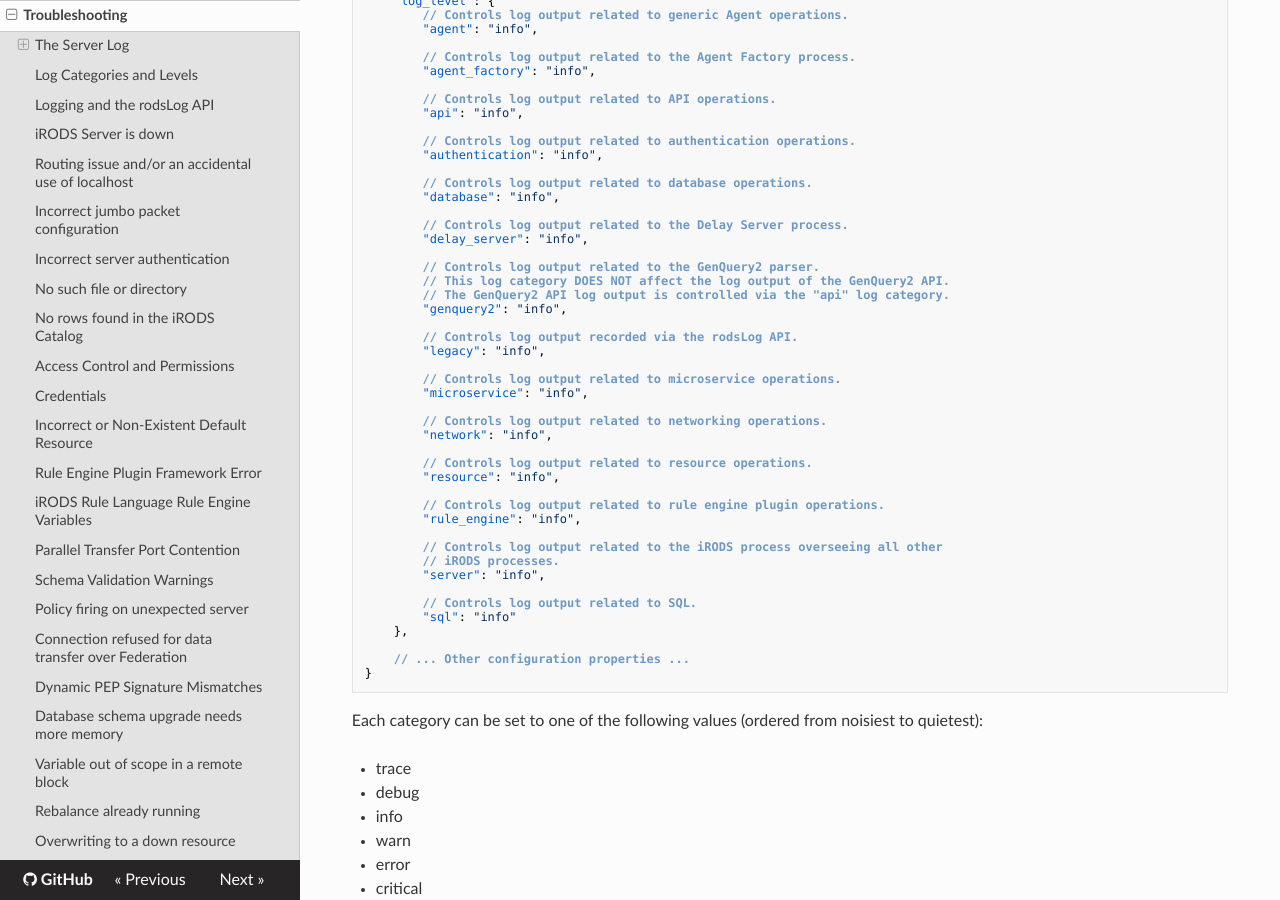
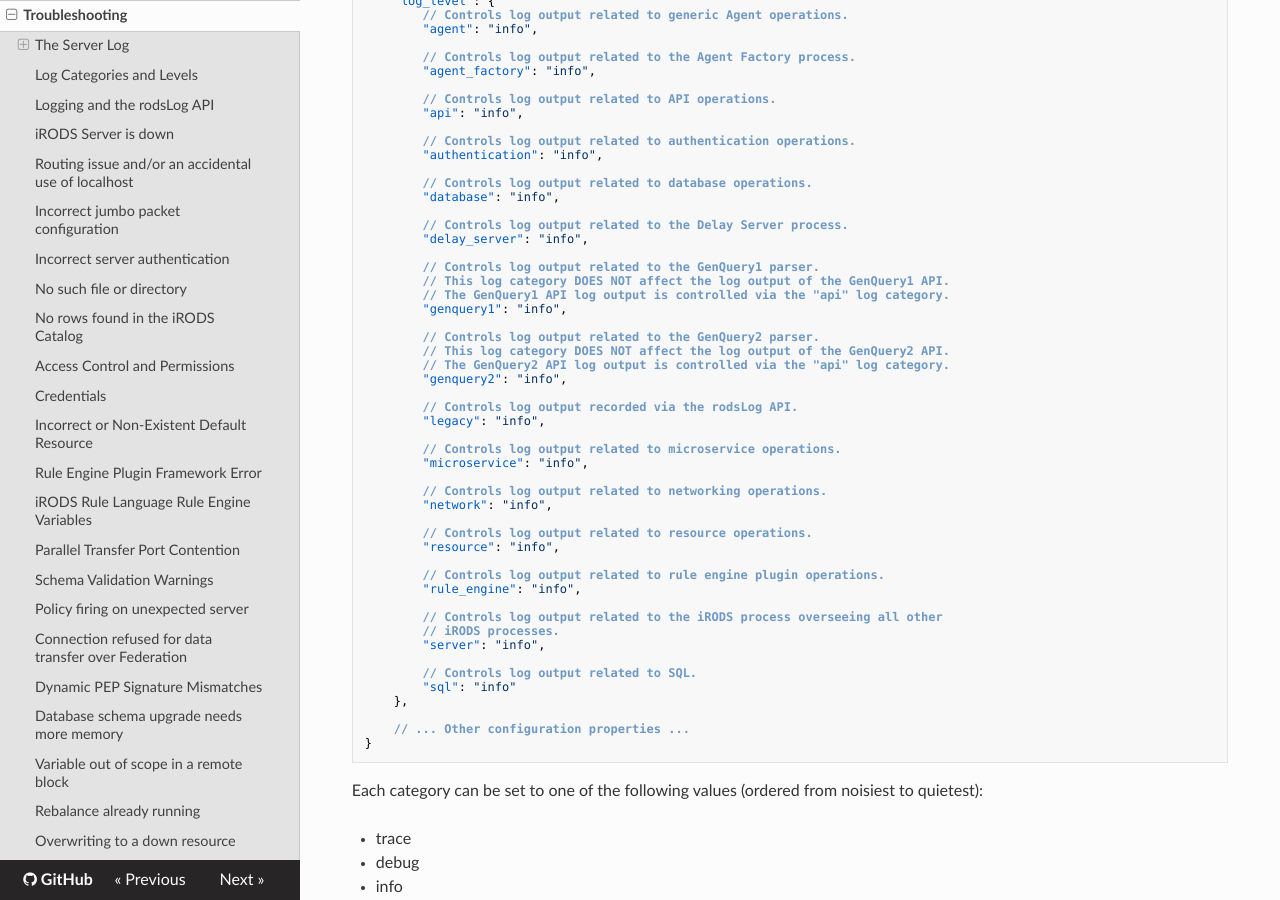
Before and after one commit to irods/irods_docs, an MkDocs documentation site: the page built from docs/system_overview/troubleshooting.md, in a window 1280 px wide and 900 px high, scrolled down 3054 px. Built offline with MkDocs 1.6.1, drawn with Linux system fonts in a browser that asks for light colours; nearby versions of some CDN libraries.

Commit message:
[irods/irods#8319] Add documentation for GenQuery1 log category

```diff
--- a/docs/system_overview/troubleshooting.md
+++ b/docs/system_overview/troubleshooting.md
@@ -177,6 +177,11 @@ In iRODS 4.3.0, log output is managed via **server_config.json**. The server now
 
         // Controls log output related to the Delay Server process.
         "delay_server": "info",
+
+        // Controls log output related to the GenQuery1 parser.
+        // This log category DOES NOT affect the log output of the GenQuery1 API.
+        // The GenQuery1 API log output is controlled via the "api" log category.
+        "genquery1": "info",
 
         // Controls log output related to the GenQuery2 parser.
         // This log category DOES NOT affect the log output of the GenQuery2 API.
```
